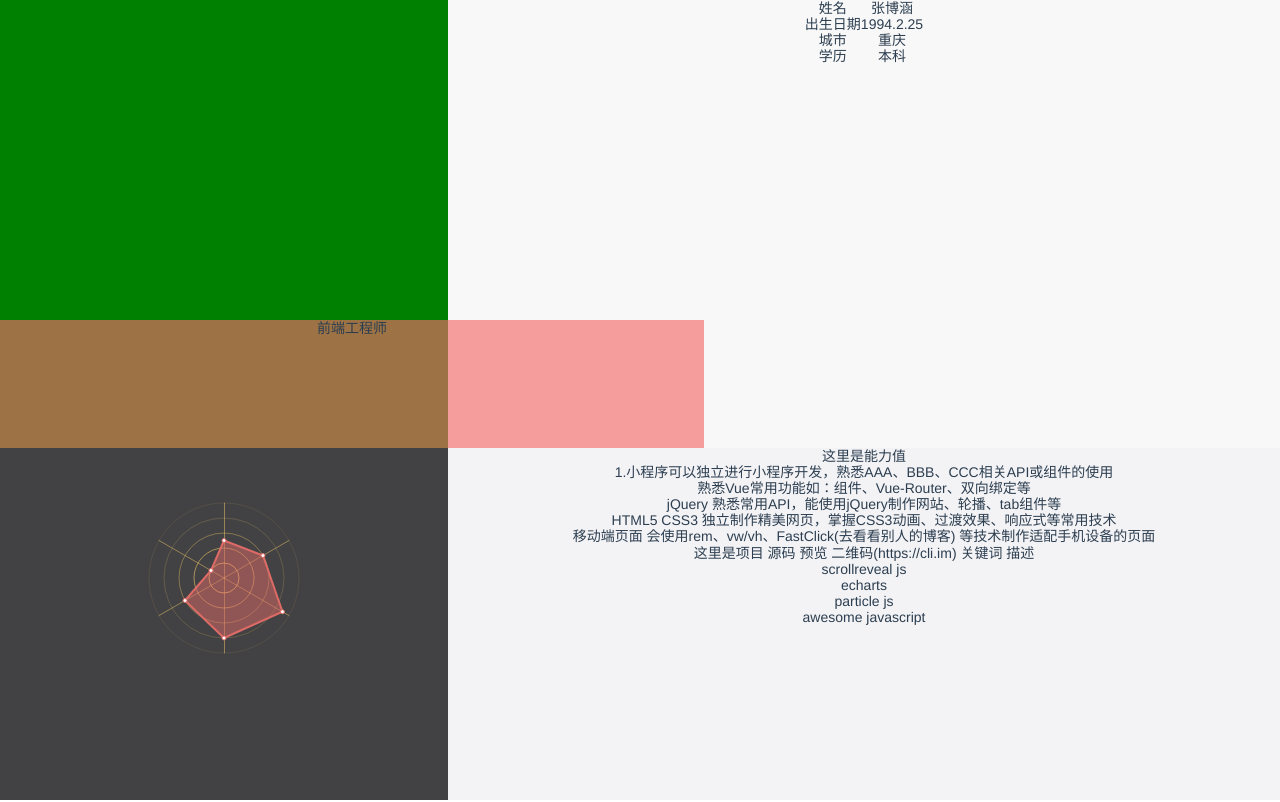
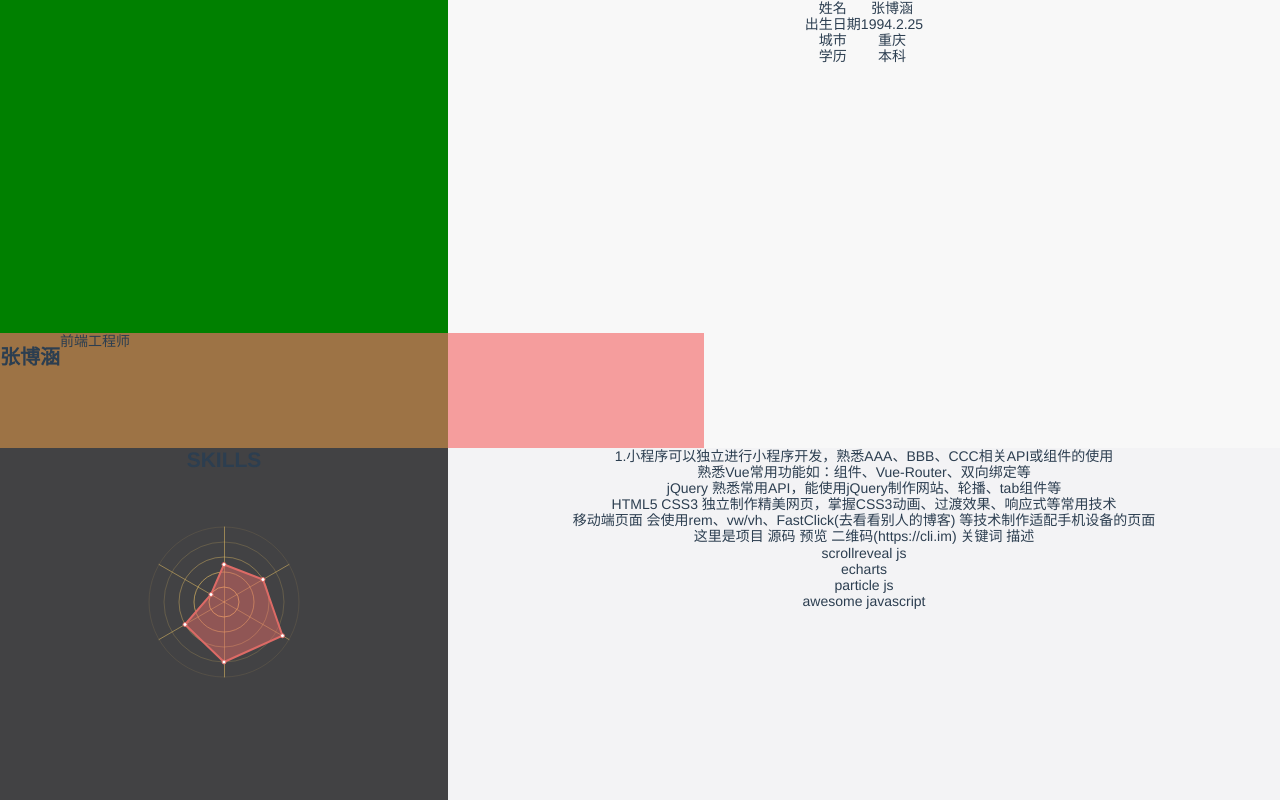
Before and after one commit to 574549756/resume-preview, a Vue app: page / in a window 1280 px wide. Built offline with nearby package versions, Linux system fonts and the light colour scheme.

Commit message:
引入logo

```diff
--- a/index.html
+++ b/index.html
@@ -5,7 +5,7 @@
   <meta charset="utf-8">
   <meta name="viewport" content="width=device-width,initial-scale=1.0">
   <title>resume-preview</title>
-  <script src="//at.alicdn.com/t/font_801219_bgskbq53mxa.js"></script>
+  <script src="//at.alicdn.com/t/font_801219_ed6dtpg4s7j.js"></script>
   <style type="text/css">
     .icon {
       width: 1em;
--- a/src/App.vue
+++ b/src/App.vue
@@ -2,14 +2,22 @@
   <div id="app">
     <div class="leftBar">
       <div class="photo"></div>
-      <div class="mainTitle">前端工程师</div>
+      <div class="mainTitle">
+        <svg class="icon" aria-hidden="true">
+          <use xlink:href="#icon-gerenlogoBold"></use>
+        </svg>
+        <h1>张博涵</h1>前端工程师</div>
       <div class="edu"></div>
+      <div class="skills">
+        <h2>SKILLS</h2>
+        <div class="headerline"></div>
         <radar/>
-
+      </div>
     </div>
     <div class="rightSide">
       <idBoard/>
-      <div class="ability">这里是能力值
+      <div class="ability">
+
         <div>
           <p>1.小程序可以独立进行小程序开发，熟悉AAA、BBB、CCC相关API或组件的使用</p>
           <p>熟悉Vue常用功能如：组件、Vue-Router、双向绑定等</p>
@@ -59,11 +67,21 @@ export default {
     width: 35vw;
     height: 100vh;
     .mainTitle {
+      display: flex;
       background: #f56c6ca4;
-      height: 10vw;
+      height: 9vw;
       width: 55vw;
-      margin-top: -10vw;
+      margin-top: -9vw;
       z-index: 10;
+      svg {
+        fill: #f3f3f5;
+        width: 6vw;
+        height: 6vw;
+        position: absolute;
+      }
+      h1 {
+        font-size: 20px;
+      }
     }
     .photo {
       background: green;
--- a/src/components/idBoard.vue
+++ b/src/components/idBoard.vue
@@ -6,7 +6,6 @@
           <li>出生日期</li>
           <li>城市</li>
           <li>学历</li>
-
         </ul>
         <ul>
           <li>张博涵</li>
```
